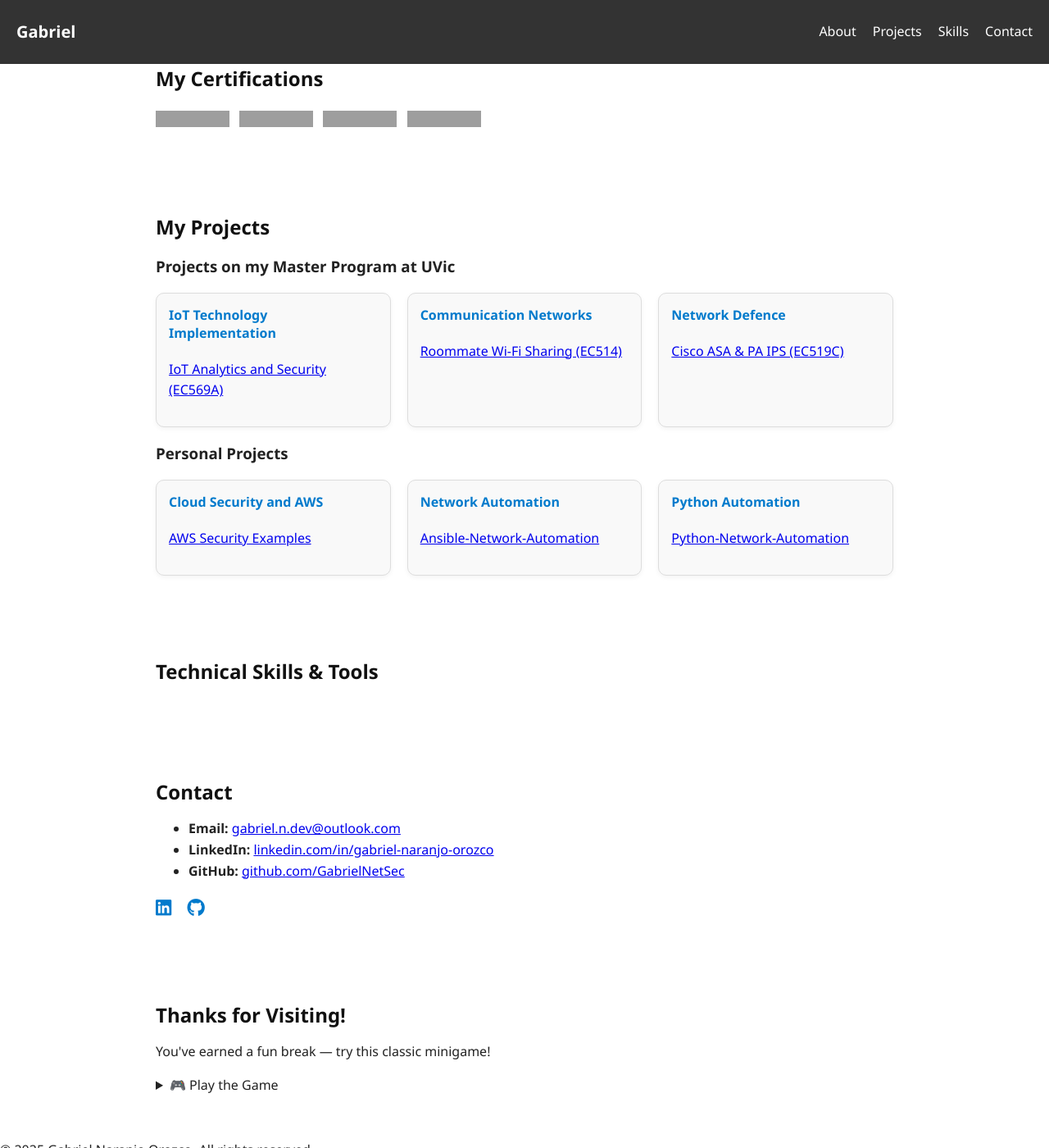
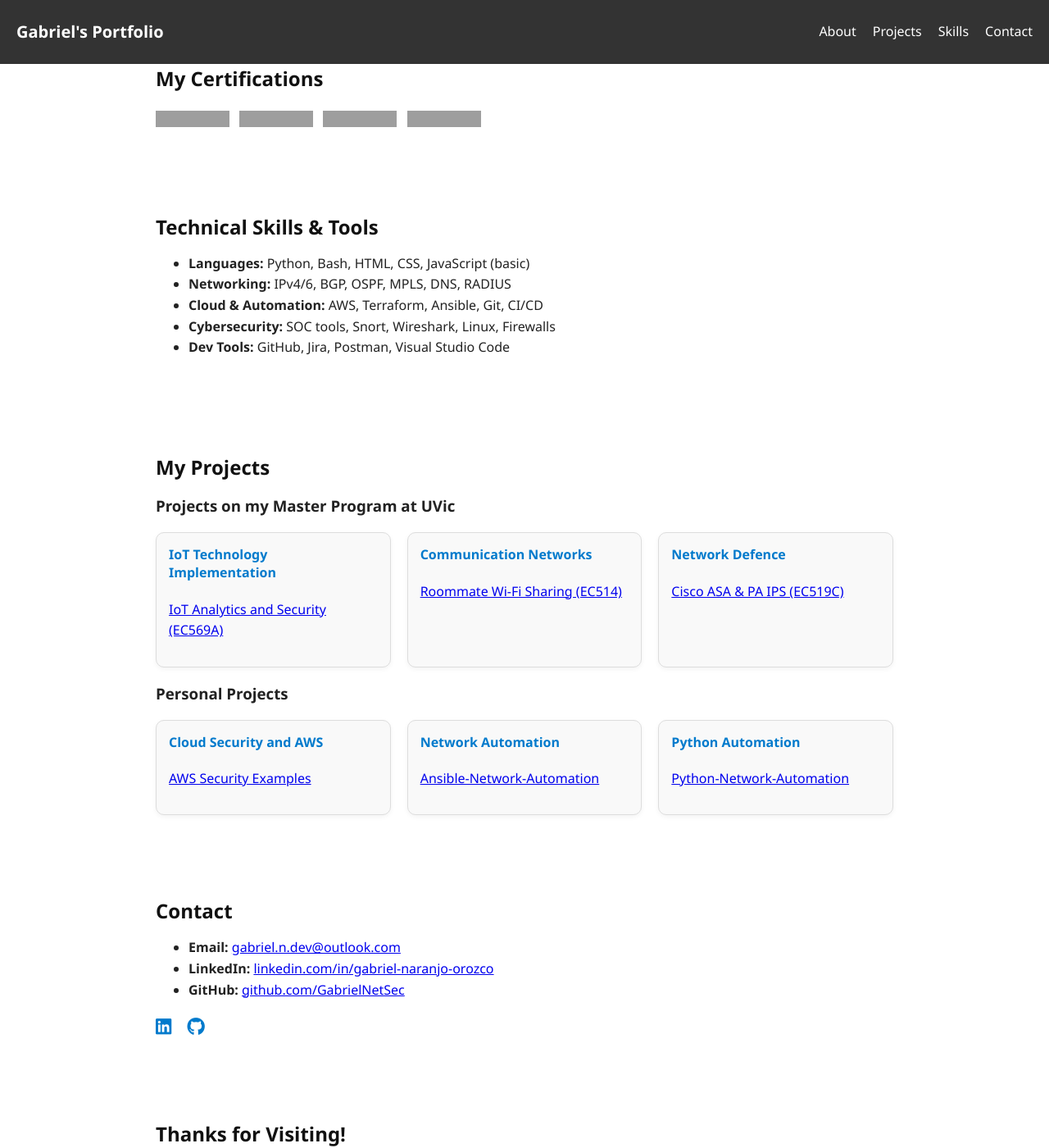
Before and after one commit to GabrielNetSec/GabrielNetSec.github.io, a Jekyll site: the page index.html, which Jekyll copies as it is, in a window 1280 px wide and 1400 px high, scrolled down 877 px. Shown: the whole window at 82% size. Built offline with Jekyll 4.4.1, drawn with Linux system fonts in a browser that asks for light colours; some of the changed text lies outside the part shown; grey boxes are pictures that could not be loaded.

Commit message:
Update index.html

```diff
--- a/index.html
+++ b/index.html
@@ -16,7 +16,7 @@
   <!-- Navigation -->
   <nav class="navbar">
     <div class="navbar-container">
-      <span class="nav-logo">Gabriel</span>
+      <span class="nav-logo">Gabriel's Portfolio</span>
       <button class="hamburger" id="hamburger"><i class="fas fa-bars"></i></button>
       <ul class="nav-links" id="nav-links">
         <li><a href="#about">About</a></li>
@@ -71,10 +71,21 @@
     </div>
   </section>
 
+  <!-- Skills Section -->
+  <section class="section fade-in" id="skills">
+    <h2>Technical Skills & Tools</h2>
+    <ul>
+      <li><strong>Languages:</strong> Python, Bash, HTML, CSS, JavaScript (basic)</li>
+      <li><strong>Networking:</strong> IPv4/6, BGP, OSPF, MPLS, DNS, RADIUS</li>
+      <li><strong>Cloud & Automation:</strong> AWS, Terraform, Ansible, Git, CI/CD</li>
+      <li><strong>Cybersecurity:</strong> SOC tools, Snort, Wireshark, Linux, Firewalls</li>
+      <li><strong>Dev Tools:</strong> GitHub, Jira, Postman, Visual Studio Code</li>
+    </ul>
+  </section>
+
   <!-- Projects Section -->
   <section class="section fade-in" id="projects">
     <h2>My Projects</h2>
-
     <h3>Projects on my Master Program at UVic</h3>
     <div class="project-grid">
       <div class="project-card">
@@ -90,7 +101,6 @@
         <p><a href="https://github.com/GabrielNetSec/MTIS-Project-Courses-at-UVic">Cisco ASA & PA IPS (EC519C)</a></p>
       </div>
     </div>
-
     <h3>Personal Projects</h3>
     <div class="project-grid">
       <div class="project-card">
@@ -106,11 +116,6 @@
         <p><a href="https://github.com/GabrielNetSec/Python-Network-Automation">Python-Network-Automation</a></p>
       </div>
     </div>
-  </section>
-
-  <!-- Skills Section -->
-  <section class="section fade-in" id="skills">
-    <h2>Technical Skills & Tools</h2>
   </section>
 
   <!-- Contact Section -->
```
Also changed, not shown: other parts of index.html (+1 -2 lines).
